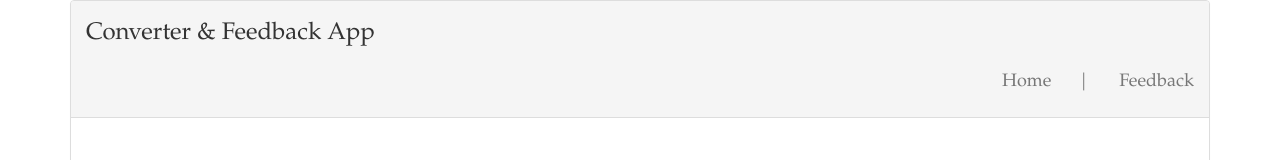
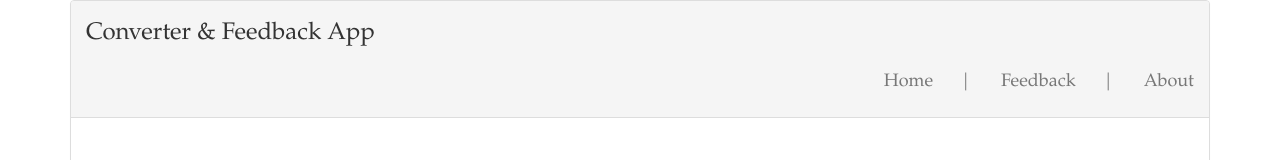
Before and after one commit to Moytri/Angular-Temperature-Conversion, an Angular app: page /home in a window 1280 px wide. Shown: the top 160 px of the page. Built offline with nearby package versions, Linux system fonts and the light colour scheme.

Commit message:
modify importUrl

```diff
--- a/src/app/app.component.html
+++ b/src/app/app.component.html
@@ -15,7 +15,8 @@
                 <div class="col-xs-4">
                         <ul class="nav navbar-nav navbar-right">
                           <li class="nav-title"><a routerLink="/" routerLinkActive="active">Home &nbsp; &nbsp; &nbsp;| </a></li>
-                          <li class="nav-title"><a routerLink="/feedback" routerLinkActive="active">Feedback</a></li>
+                          <li class="nav-title"><a routerLink="/feedback" routerLinkActive="active">Feedback &nbsp; &nbsp; &nbsp;|</a> </li>
+                          <li class="nav-title"><a routerLink="/about" routerLinkActive="active">About</a></li>
                         </ul>
                 </div>
             </div>
```
